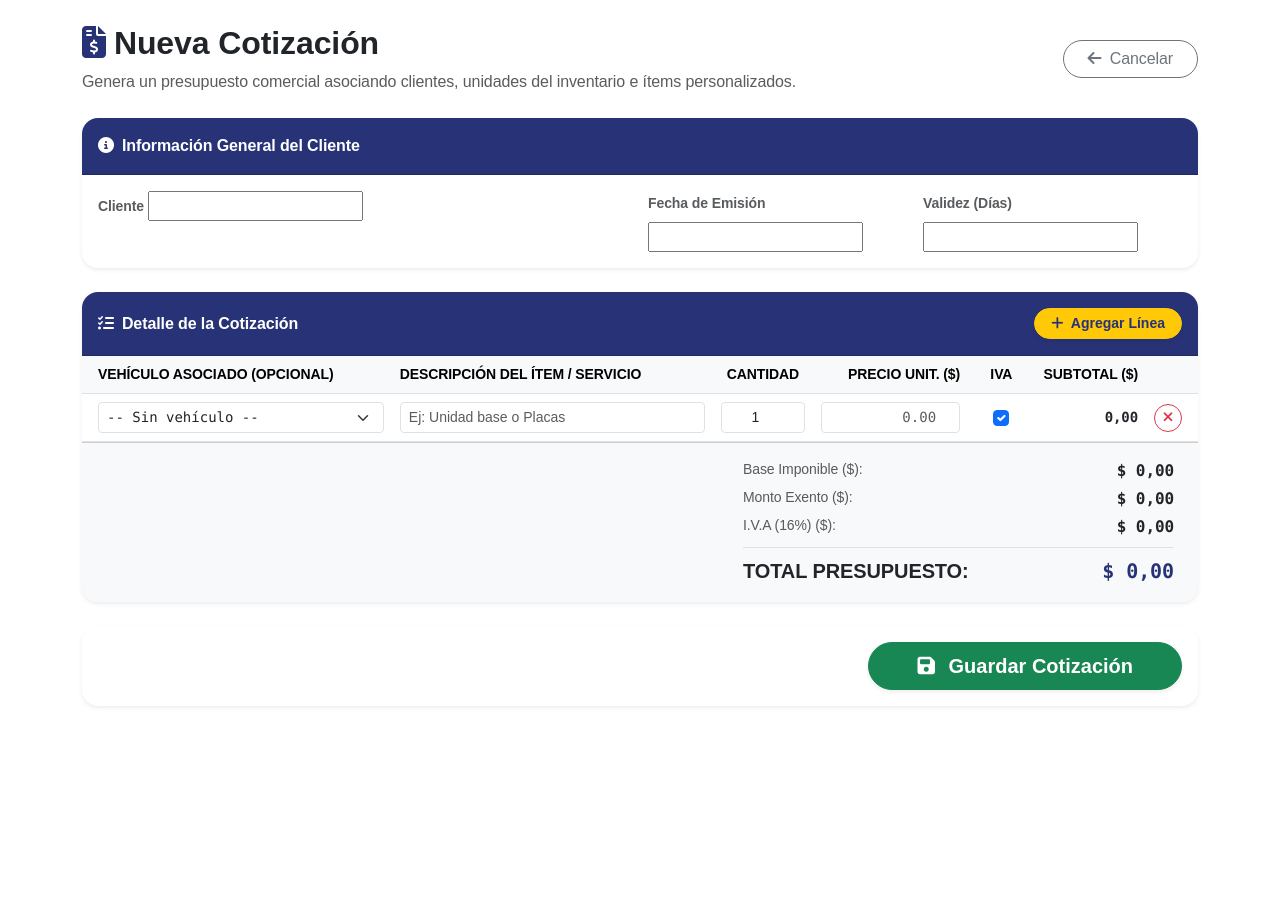
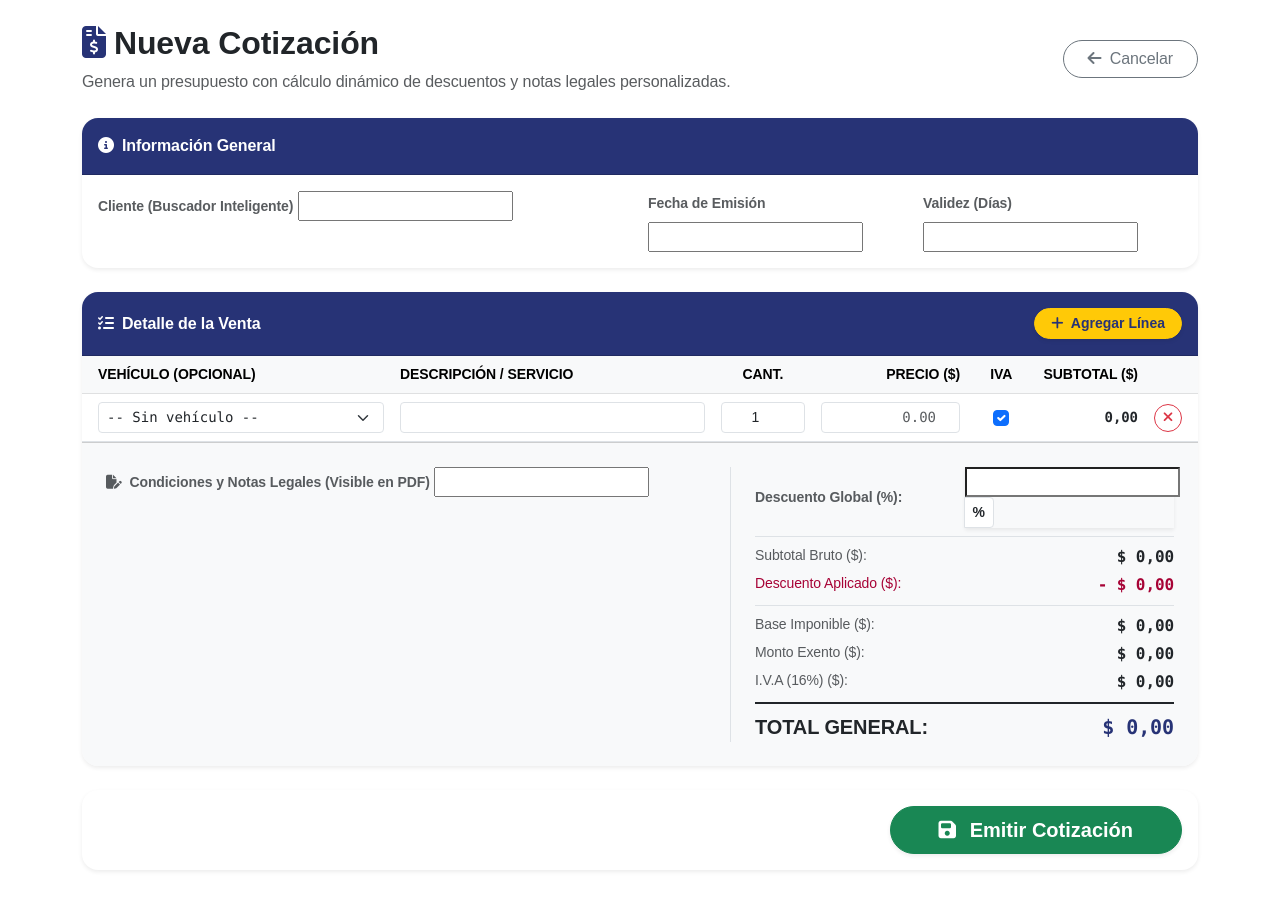
Before and after one commit to christian2195/CRM_VP, a Django app: template templates/facturacion/crear_cotizacion.html in a window 1280 px wide. Shown: the part 80-998 px from the top of the page. Before the commit the page ends 787 px from the top, so only its background shows below. Run offline with Django 4.2, Linux system fonts and the light colour scheme; the template is opened without the code that fills it: most values are stand-ins (such as "Sample title", 1, 10 or a date in 2020); form fields are guessed from the names that the template uses; some libraries are stand-ins or nearby versions; some web fonts are replaced.

Commit message:
Enhance quotation form with dynamic discounts
Updated the quotation form to include dynamic discount calculations and improved field labels.

```diff
--- a/templates/facturacion/crear_cotizacion.html
+++ b/templates/facturacion/crear_cotizacion.html
@@ -2,10 +2,14 @@
 {% load l10n %}
 
 {% block content %}
+<!-- Incluir Select2 para el buscador inteligente de clientes -->
+<link href="https://cdn.jsdelivr.net/npm/select2@4.1.0-rc.0/dist/css/select2.min.css" rel="stylesheet" />
+<link href="https://cdn.jsdelivr.net/npm/select2-bootstrap-5-theme@1.3.0/dist/select2-bootstrap-5-theme.min.css" rel="stylesheet" />
+
 <div class="row mb-4 mt-2 align-items-center">
     <div class="col-md-9">
         <h2 class="fw-bold"><i class="fa-solid fa-file-invoice-dollar text-primary me-2"></i>Nueva Cotización</h2>
-        <p class="text-muted mb-0">Genera un presupuesto comercial asociando clientes, unidades del inventario e ítems personalizados.</p>
+        <p class="text-muted mb-0">Genera un presupuesto con cálculo dinámico de descuentos y notas legales personalizadas.</p>
     </div>
     <div class="col-md-3 text-md-end mt-3 mt-md-0">
         <a href="{% url 'dashboard' %}" class="btn btn-outline-secondary rounded-pill px-4">
@@ -17,15 +21,15 @@
 <form method="POST" id="form-cotizacion">
     {% csrf_token %}
 
-    <!-- Datos Generales de la Cotización -->
+    <!-- Datos Generales -->
     <div class="card shadow-sm border-0 rounded-4 mb-4 overflow-hidden">
         <div class="card-header bg-primary text-white fw-bold py-3">
-            <i class="fa-solid fa-info-circle me-2"></i>Información General del Cliente
+            <i class="fa-solid fa-info-circle me-2"></i>Información General
         </div>
         <div class="card-body">
             <div class="row g-3">
                 <div class="col-md-6">
-                    <label class="form-label small fw-bold text-muted">Cliente</label>
+                    <label class="form-label small fw-bold text-muted">Cliente (Buscador Inteligente)</label>
                     {{ form.cliente }}
                 </div>
                 <div class="col-md-3">
@@ -43,7 +47,7 @@
     <!-- Detalle de Ítems / Vehículos -->
     <div class="card shadow-sm border-0 rounded-4 mb-4 overflow-hidden">
         <div class="card-header bg-primary text-white d-flex justify-content-between align-items-center py-3">
-            <span class="fw-bold"><i class="fa-solid fa-list-check me-2"></i>Detalle de la Cotización</span>
+            <span class="fw-bold"><i class="fa-solid fa-list-check me-2"></i>Detalle de la Venta</span>
             <button type="button" class="btn btn-sm btn-warning fw-bold rounded-pill px-3 shadow-sm" id="agregar-fila">
                 <i class="fa-solid fa-plus me-1"></i> Agregar Línea
             </button>
@@ -53,46 +57,37 @@
                 <table class="table table-hover align-middle mb-0" id="tabla-items">
                     <thead class="table-light small text-uppercase">
                         <tr>
-                            <th style="width: 28%;" class="ps-3">Vehículo Asociado (Opcional)</th>
-                            <th style="width: 29%;">Descripción del Ítem / Servicio</th>
-                            <th style="width: 9%;" class="text-center">Cantidad</th>
-                            <th style="width: 14%;" class="text-end">Precio Unit. ($)</th>
+                            <th style="width: 28%;" class="ps-3">Vehículo (Opcional)</th>
+                            <th style="width: 29%;">Descripción / Servicio</th>
+                            <th style="width: 9%;" class="text-center">Cant.</th>
+                            <th style="width: 14%;" class="text-end">Precio ($)</th>
                             <th style="width: 6%;" class="text-center">IVA</th>
                             <th style="width: 10%;" class="text-end">Subtotal ($)</th>
                             <th style="width: 4%;" class="text-center pe-3"></th>
                         </tr>
                     </thead>
                     <tbody id="contenedor-filas">
-                        <!-- Fila inicial por defecto -->
                         <tr>
                             <td class="ps-3">
                                 <select name="item_vehiculo[]" class="form-select form-select-sm font-monospace select-vehiculo">
                                     <option value="">-- Sin vehículo --</option>
                                     {% for v in vehiculos_disponibles %}
                                     <option value="{{ v.id }}" data-desc="{{ v.marca }} {{ v.modelo }} ({{ v.anio }})">
-                                        [{{ v.placa|default:"S/P" }}] - {{ v.marca }} {{ v.modelo }} ({{ v.anio }}) - NIV: {{ v.serial_carroceria_niv }}
+                                        [{{ v.placa|default:"S/P" }}] - {{ v.marca }} {{ v.modelo }}
                                     </option>
                                     {% endfor %}
                                 </select>
                             </td>
-                            <td>
-                                <input type="text" name="item_descripcion[]" class="form-control form-control-sm desc-input" placeholder="Ej: Unidad base o Placas" required>
-                            </td>
-                            <td>
-                                <input type="number" name="item_cantidad[]" class="form-control form-control-sm text-center cantidad-input input-calc" value="1" min="1" required>
-                            </td>
-                            <td>
-                                <input type="number" step="0.01" name="item_precio[]" class="form-control form-control-sm text-end font-monospace precio-input input-calc" placeholder="0.00" required>
-                            </td>
+                            <td><input type="text" name="item_descripcion[]" class="form-control form-control-sm desc-input" required></td>
+                            <td><input type="number" name="item_cantidad[]" class="form-control form-control-sm text-center cantidad-input input-calc" value="1" min="1" required></td>
+                            <td><input type="number" step="0.01" name="item_precio[]" class="form-control form-control-sm text-end font-monospace precio-input input-calc" placeholder="0.00" required></td>
                             <td class="text-center">
                                 <input type="checkbox" class="form-check-input iva-checkbox input-calc" checked>
                                 <input type="hidden" name="item_iva[]" value="on" class="hidden-iva-val">
                             </td>
                             <td class="text-end fw-bold font-monospace small row-total">0,00</td>
                             <td class="text-center pe-3">
-                                <button type="button" class="btn btn-sm btn-outline-danger rounded-circle eliminar-fila" style="width: 28px; height: 28px; padding: 0;" title="Eliminar fila">
-                                    <i class="fa-solid fa-xmark"></i>
-                                </button>
+                                <button type="button" class="btn btn-sm btn-outline-danger rounded-circle eliminar-fila" style="width: 28px; height: 28px; padding: 0;"><i class="fa-solid fa-xmark"></i></button>
                             </td>
                         </tr>
                     </tbody>
@@ -100,13 +95,35 @@
             </div>
         </div>
 
-        <!-- Resumen de Totales en Tiempo Real -->
-        <div class="card-footer bg-light py-3 px-4">
-            <div class="row justify-content-end">
-                <div class="col-md-5">
+        <!-- Condiciones Dinámicas y Resumen de Totales -->
+        <div class="card-footer bg-light py-4 px-4">
+            <div class="row">
+                <!-- Columna Izquierda: Coletillas y Notas -->
+                <div class="col-md-7 border-end pe-4">
+                    <label class="fw-bold text-muted small mb-2"><i class="fa-solid fa-file-pen me-1"></i> Condiciones y Notas Legales (Visible en PDF)</label>
+                    {{ form.coletillas }}
+                </div>
+
+                <!-- Columna Derecha: Totales y Descuento -->
+                <div class="col-md-5 ps-4">
+                    <div class="d-flex justify-content-between mb-2 pb-2 border-bottom align-items-center">
+                        <span class="text-muted fw-bold small">Descuento Global (%):</span>
+                        <div class="input-group input-group-sm w-50 shadow-sm">
+                            {{ form.porcentaje_descuento }}
+                            <span class="input-group-text bg-white fw-bold">%</span>
+                        </div>
+                    </div>
                     <div class="d-flex justify-content-between mb-1">
+                        <span class="text-muted small">Subtotal Bruto ($):</span>
+                        <strong class="font-monospace" id="cot-subtotal-bruto">$ 0,00</strong>
+                    </div>
+                    <div class="d-flex justify-content-between mb-1 text-danger">
+                        <span class="small">Descuento Aplicado ($):</span>
+                        <strong class="font-monospace" id="cot-descuento">- $ 0,00</strong>
+                    </div>
+                    <div class="d-flex justify-content-between mb-1 mt-2 pt-2 border-top">
                         <span class="text-muted small">Base Imponible ($):</span>
-                        <strong class="font-monospace" id="cot-subtotal">$ 0,00</strong>
+                        <strong class="font-monospace" id="cot-base">$ 0,00</strong>
                     </div>
                     <div class="d-flex justify-content-between mb-1">
                         <span class="text-muted small">Monto Exento ($):</span>
@@ -116,8 +133,8 @@
                         <span class="text-muted small">I.V.A (16%) ($):</span>
                         <strong class="font-monospace" id="cot-iva">$ 0,00</strong>
                     </div>
-                    <div class="d-flex justify-content-between border-top pt-2 mt-2">
-                        <span class="fw-bold fs-5">TOTAL PRESUPUESTO:</span>
+                    <div class="d-flex justify-content-between border-top border-2 border-dark pt-2 mt-2">
+                        <span class="fw-bold fs-5">TOTAL GENERAL:</span>
                         <strong class="fs-5 text-primary font-monospace" id="cot-total">$ 0,00</strong>
                     </div>
                 </div>
@@ -125,28 +142,39 @@
         </div>
     </div>
 
-    <!-- Botón de Guardar -->
+    <!-- Botón Guardar -->
     <div class="card shadow-sm border-0 rounded-4 bg-white">
         <div class="card-body text-end py-3">
             <button type="submit" class="btn btn-success btn-lg fw-bold rounded-pill px-5 shadow-sm">
-                <i class="fa-solid fa-floppy-disk me-2"></i> Guardar Cotización
+                <i class="fa-solid fa-floppy-disk me-2"></i> Emitir Cotización
             </button>
         </div>
     </div>
 </form>
 
+<!-- Scripts (Select2 y Cálculos Matemáticos) -->
+<script src="https://code.jquery.com/jquery-3.6.0.min.js"></script>
+<script src="https://cdn.jsdelivr.net/npm/select2@4.1.0-rc.0/dist/js/select2.min.js"></script>
+
 <script>
+$(document).ready(function() {
+    // 1. Inicializar Buscador de Clientes (Select2)
+    $('.select2-cliente').select2({
+        theme: "bootstrap-5",
+        width: '100%',
+        placeholder: "Seleccione o busque un cliente...",
+        allowClear: true
+    });
+});
+
 function formatearMoneda(valor) {
-    return Number(valor || 0).toLocaleString('es-VE', {
-        minimumFractionDigits: 2,
-        maximumFractionDigits: 2
-    });
+    return Number(valor || 0).toLocaleString('es-VE', { minimumFractionDigits: 2, maximumFractionDigits: 2 });
 }
 
 function calcularTotalesCotizacion() {
     const filas = document.querySelectorAll('#contenedor-filas tr');
-    let baseImponible = 0;
-    let exento = 0;
+    let subtotalBase = 0;
+    let subtotalExento = 0;
 
     filas.forEach(fila => {
         const cant = parseFloat(fila.querySelector('.cantidad-input').value) || 0;
@@ -155,62 +183,58 @@ function calcularTotalesCotizacion() {
         const hiddenIva = fila.querySelector('.hidden-iva-val');
         const aplicaIva = checkbox ? checkbox.checked : true;
 
-        if (hiddenIva) {
-            hiddenIva.value = aplicaIva ? 'on' : 'off';
-        }
+        if (hiddenIva) hiddenIva.value = aplicaIva ? 'on' : 'off';
 
         const subtotal = cant * precio;
         const rowTotal = fila.querySelector('.row-total');
-        if (rowTotal) {
-            rowTotal.textContent = formatearMoneda(subtotal);
-        }
+        if (rowTotal) rowTotal.textContent = formatearMoneda(subtotal);
 
-        if (aplicaIva) {
-            baseImponible += subtotal;
-        } else {
-            exento += subtotal;
-        }
+        if (aplicaIva) { subtotalBase += subtotal; } else { subtotalExento += subtotal; }
     });
 
-    const iva = baseImponible * 0.16;
-    const total = baseImponible + exento + iva;
+    // Leer Descuento
+    const descInput = document.querySelector('input[name="porcentaje_descuento"]');
+    const porcDescuento = descInput ? (parseFloat(descInput.value) || 0) : 0;
 
-    document.getElementById('cot-subtotal').textContent = '$ ' + formatearMoneda(baseImponible);
-    document.getElementById('cot-exento').textContent = '$ ' + formatearMoneda(exento);
+    const subtotalBruto = subtotalBase + subtotalExento;
+    const descBase = subtotalBase * (porcDescuento / 100);
+    const descExento = subtotalExento * (porcDescuento / 100);
+
+    const baseFinal = subtotalBase - descBase;
+    const exentoFinal = subtotalExento - descExento;
+    const iva = baseFinal * 0.16;
+    const total = baseFinal + exentoFinal + iva;
+
+    // Actualizar UI
+    document.getElementById('cot-subtotal-bruto').textContent = '$ ' + formatearMoneda(subtotalBruto);
+    document.getElementById('cot-descuento').textContent = '- $ ' + formatearMoneda(descBase + descExento);
+    document.getElementById('cot-base').textContent = '$ ' + formatearMoneda(baseFinal);
+    document.getElementById('cot-exento').textContent = '$ ' + formatearMoneda(exentoFinal);
     document.getElementById('cot-iva').textContent = '$ ' + formatearMoneda(iva);
     document.getElementById('cot-total').textContent = '$ ' + formatearMoneda(total);
 }
 
-// Autocompletar descripción al elegir un vehículo si el campo está vacío
+// Event Listeners Dinámicos
+document.addEventListener('input', function(e) {
+    if (e.target.classList.contains('input-calc')) calcularTotalesCotizacion();
+});
 document.addEventListener('change', function(e) {
+    if (e.target.classList.contains('input-calc')) calcularTotalesCotizacion();
     if (e.target.classList.contains('select-vehiculo')) {
         const fila = e.target.closest('tr');
         const descInput = fila.querySelector('.desc-input');
-        const selectedOption = e.target.options[e.target.selectedIndex];
-        const descSugerida = selectedOption.getAttribute('data-desc');
-        if (descSugerida && !descInput.value.trim()) {
-            descInput.value = descSugerida;
+        const opt = e.target.options[e.target.selectedIndex];
+        if (opt.getAttribute('data-desc') && !descInput.value.trim()) {
+            descInput.value = opt.getAttribute('data-desc');
         }
     }
-    if (e.target.classList.contains('input-calc')) {
-        calcularTotalesCotizacion();
-    }
 });
-
-document.addEventListener('input', function(e) {
-    if (e.target.classList.contains('input-calc')) {
-        calcularTotalesCotizacion();
-    }
-});
-
 document.getElementById('agregar-fila').addEventListener('click', function() {
     let tbody = document.getElementById('contenedor-filas');
-    let primeraFila = tbody.querySelector('tr');
-    let nuevaFila = primeraFila.cloneNode(true);
+    let nuevaFila = tbody.querySelector('tr').cloneNode(true);
 
     nuevaFila.querySelectorAll('input[type="text"], input[type="number"]').forEach(input => input.value = '');
     nuevaFila.querySelector('.cantidad-input').value = '1';
-    nuevaFila.querySelector('select').value = '';
     nuevaFila.querySelector('.iva-checkbox').checked = true;
     nuevaFila.querySelector('.hidden-iva-val').value = 'on';
     nuevaFila.querySelector('.row-total').textContent = '0,00';
@@ -218,16 +242,13 @@ document.getElementById('agregar-fila').addEventListener('click', function() {
     tbody.appendChild(nuevaFila);
     calcularTotalesCotizacion();
 });
-
 document.addEventListener('click', function(e) {
     if (e.target.closest('.eliminar-fila')) {
         let tbody = document.getElementById('contenedor-filas');
         if (tbody.querySelectorAll('tr').length > 1) {
             e.target.closest('tr').remove();
             calcularTotalesCotizacion();
-        } else {
-            alert('La cotización debe tener al menos una línea.');
-        }
+        } else alert('La cotización debe tener al menos una línea.');
     }
 });
 </script>
```
